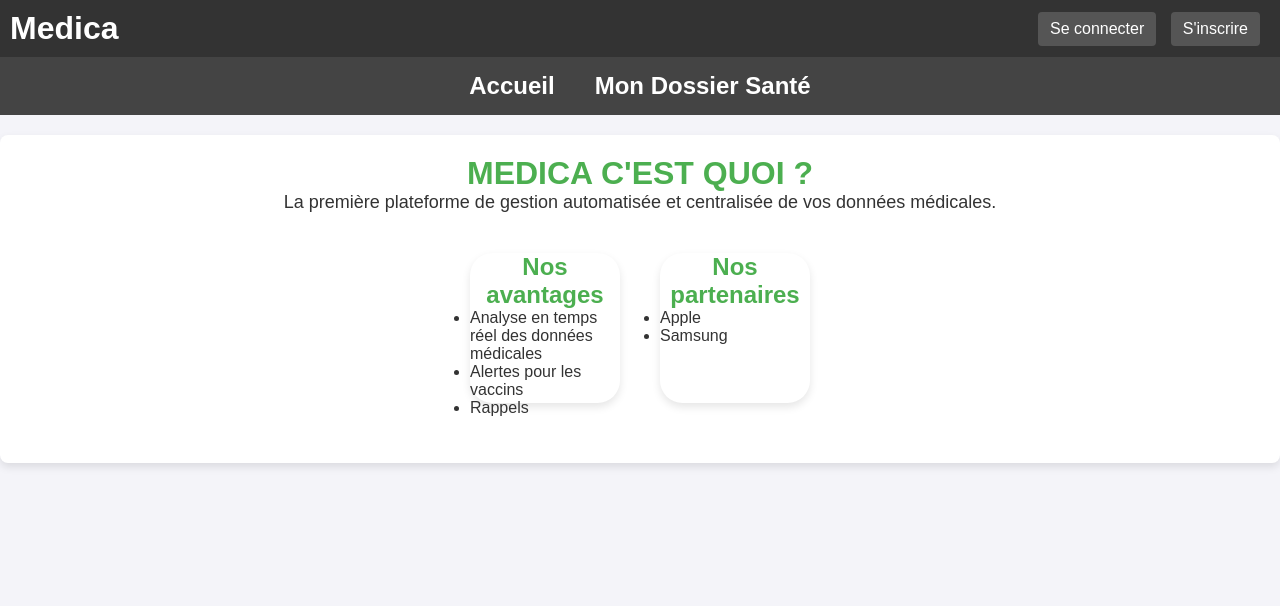
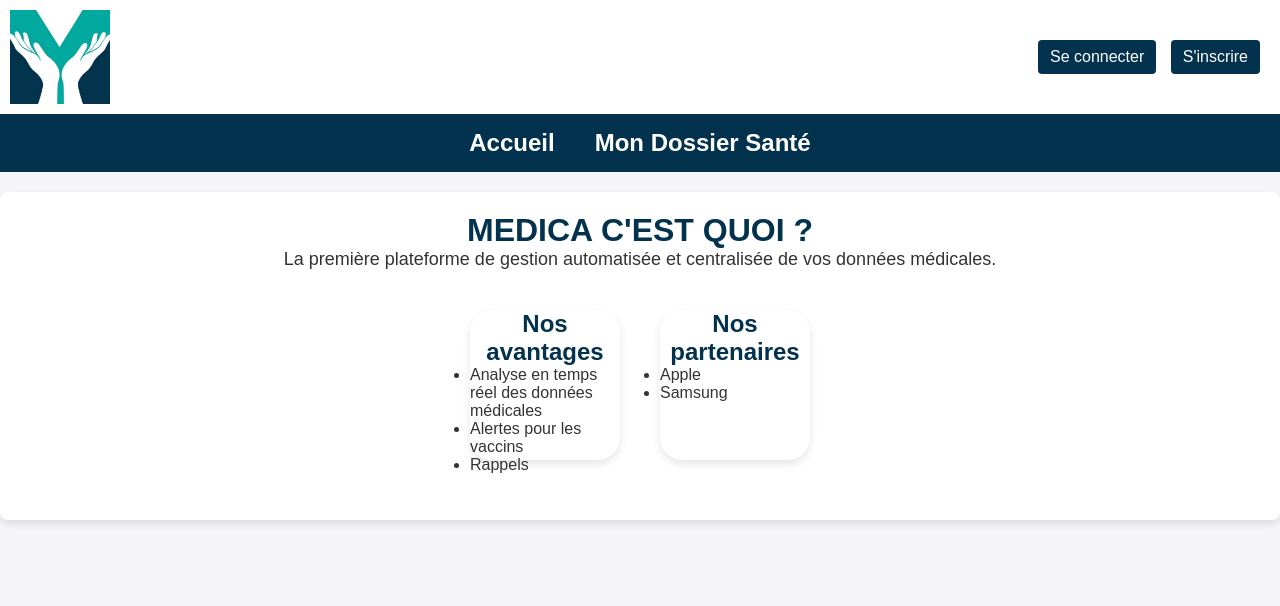
Before and after one commit to Paul-Passeron/ChallengeEntreprendre, a Flask app: template src/templates/index.html in a window 1280 px wide. Shown: the top 606 px of the page. Run offline with Flask 3, Linux system fonts and the light colour scheme; the template is opened without the code that fills it, so the values that code supplies are empty.

Commit message:
Logo + colors

```diff
--- a/src/static/css/style.css
+++ b/src/static/css/style.css
@@ -17,13 +17,12 @@ body {
 
 h1,
 h2 {
-    color: #4CAF50;
-    /* Couleur verte pour les titres */
+    color: rgb(2, 50, 77);
     text-align: center;
 }
 
 a {
-    color: #4CAF50;
+    color: #02344D;
     text-decoration: none;
 }
 
@@ -56,7 +55,7 @@ button,
 .btn-link {
     display: inline-block;
     padding: 10px 20px;
-    background-color: #4CAF50;
+    background-color: rgb(2, 50, 77);
     color: #fff;
     border: none;
     border-radius: 4px;
@@ -68,7 +67,7 @@ button,
 
 button:hover,
 .btn-link:hover {
-    background-color: #45a049;
+    background-color: rgb(2, 170, 160);
 }
 
 /* Texte de bienvenue */
@@ -113,7 +112,7 @@ form input[type="password"] {
 form button {
     width: 100%;
     padding: 10px;
-    background-color: #4CAF50;
+    background-color: #02344D;
     color: white;
     border: none;
     border-radius: 4px;
@@ -122,7 +121,7 @@ form button {
 }
 
 form button:hover {
-    background-color: #45a049;
+    background-color: #03354E;
 }
 
 .flash {
@@ -153,17 +152,21 @@ form button:hover {
     justify-content: space-between;
     align-items: center;
     padding: 10px;
-    background-color: #333;
-    color: white;
+    background-color: white;
+    color: #333;
 }
 
 .top-bar .buttons button {
-    background-color: #555;
+    background-color: rgb(2, 50, 77);
     color: white;
     border: none;
     padding: 8px 12px;
     margin-right: 10px;
     cursor: pointer;
+}
+
+.top-bar .buttons button:hover {
+    background-color: rgb(2, 170, 160);
 }
 
 .top-bar .site-name {
@@ -180,11 +183,10 @@ form button:hover {
     margin-right: 20px;
 }
 
-/* Style pour la barre de navigation */
 .nav-bar {
+    background-color: rgb(2, 50, 77);
     display: flex;
     justify-content: center;
-    background-color: #444;
 }
 
 .nav-bar a {
@@ -197,14 +199,14 @@ form button:hover {
 }
 
 .nav-bar a:hover {
-    background-color: #666;
+    background-color: rgb(2, 170, 160);
 }
 
 .bubble-container {
-    display: flex; /* Utilise Flexbox */
-    justify-content: center; /* Centre les bulles horizontalement */
-    flex-wrap: wrap; /* Permet aux bulles de passer à la ligne si l'espace est insuffisant */
-    margin: 20px; /* Ajustez les marges selon vos besoins */
+    display: flex;
+    justify-content: center;
+    flex-wrap: wrap;
+    margin: 20px;
 }
 
 .bubble {
@@ -212,12 +214,12 @@ form button:hover {
     height: 150px;
     border-radius: 15%;
     background-color: #fff;
-    box-shadow: 0 4px 8px rgba(0,0,0,0.1);
+    box-shadow: 0 4px 8px rgba(0, 0, 0, 0.1);
     position: relative;
     margin: 20px;
-  }
+}
 
-  .bubble:before {
+.bubble:before {
     content: '';
     position: absolute;
     top: 50%;
@@ -228,9 +230,9 @@ form button:hover {
     border-radius: 15%;
     background-color: #e9f5fe;
     z-index: -1;
-  }
+}
 
-  .bubble:after {
+.bubble:after {
     content: '';
     position: absolute;
     top: 50%;
@@ -241,4 +243,8 @@ form button:hover {
     border-radius: 15%;
     background-color: #e9f5fe;
     z-index: -2;
-  }
+}
+
+.logo {
+    width: 100px;
+}
--- a/src/templates/layout.html
+++ b/src/templates/layout.html
@@ -11,7 +11,8 @@
   <body>
     <header>
       <div class="top-bar">
-        <div class="site-name">Medica</div>
+        <img class="logo"
+          src="{{ url_for('static', filename='img/logo.png') }}">
         {% if not is_connected() %}
         <div class="buttons">
           <button
```
Also changed, not shown: src/static/img/logo.png (added).
